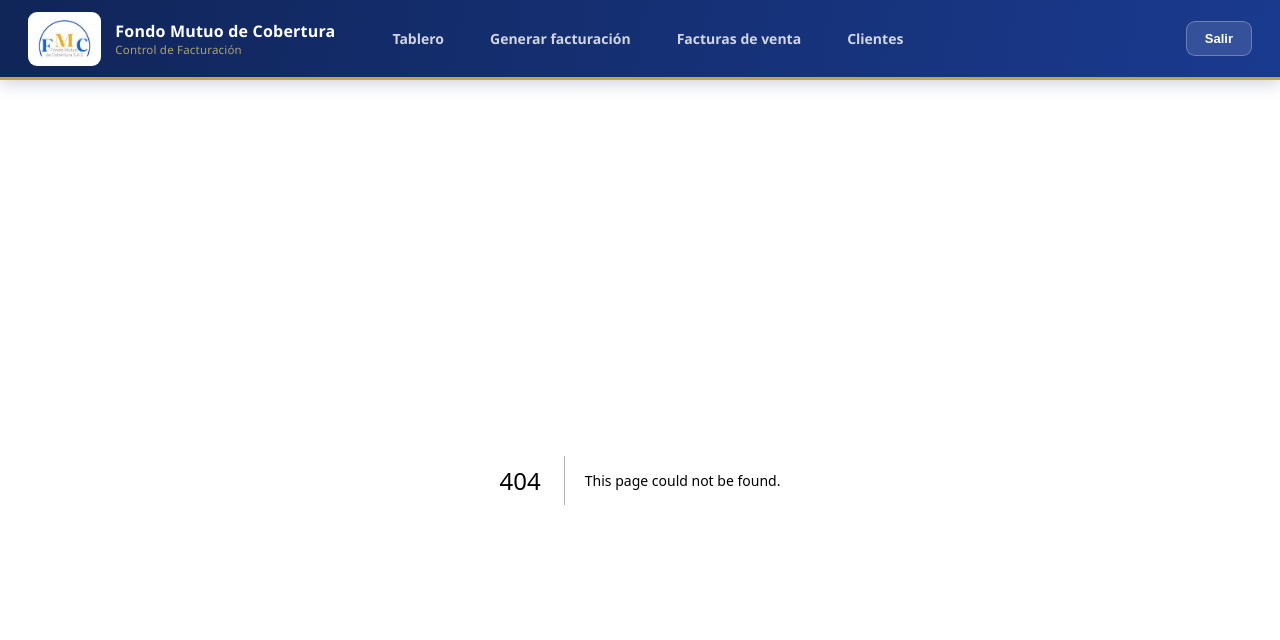
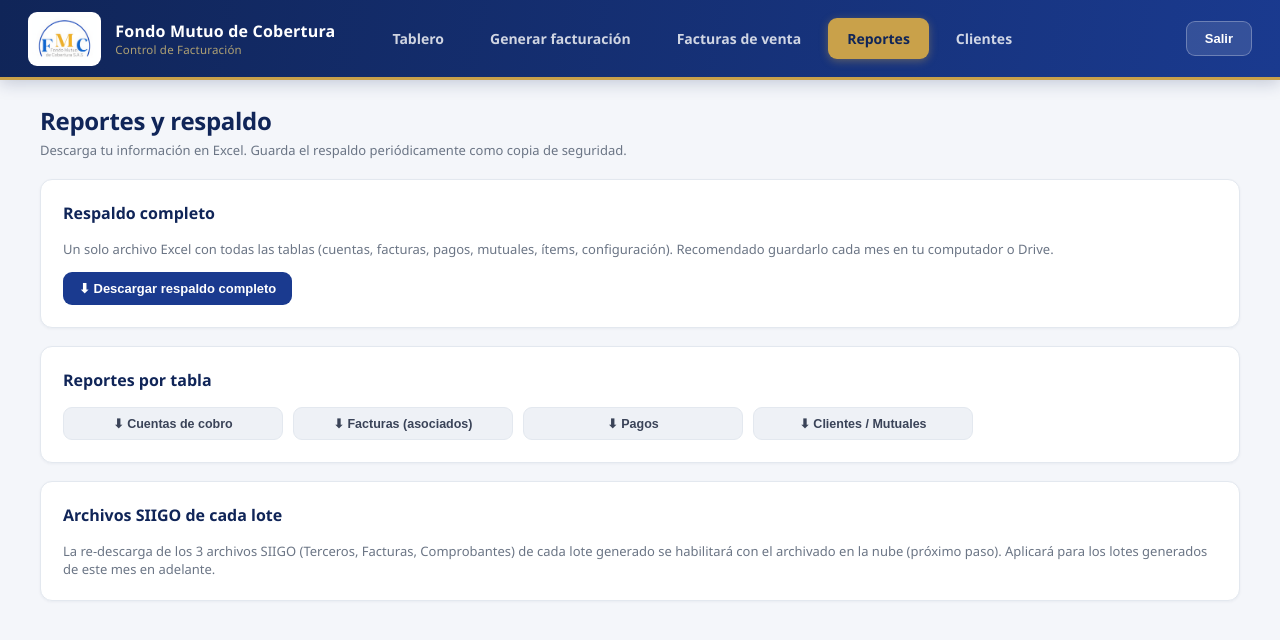
Before and after one commit to FMCfondo/fmc-control-facturacion, a Next.js app: page /reportes in a window 1280 px wide. Before the commit this address had no page. Shown: the top 640 px of the page. Built offline with nearby package versions, Linux system fonts and the light colour scheme.

Commit message:
Modulo de reportes y respaldo (exportar tablas a Excel)

```diff
--- a/app/NavBar.jsx
+++ b/app/NavBar.jsx
@@ -7,6 +7,7 @@ const LINKS = [
   { href: "/", label: "Tablero" },
   { href: "/generar", label: "Generar facturación" },
   { href: "/facturas-venta", label: "Facturas de venta" },
+  { href: "/reportes", label: "Reportes" },
   { href: "/clientes", label: "Clientes" },
 ];
 
--- /dev/null
+++ b/app/api/export/route.js
@@ -0,0 +1,31 @@
+import { NextResponse } from "next/server";
+import { supabaseAdmin } from "../../../lib/supabase";
+
+export const dynamic = "force-dynamic";
+
+// GET → todas las tablas para respaldo/reportes.
+export async function GET() {
+  try {
+    const sb = supabaseAdmin();
+    const [cc, fs, pg, mu, it, cf, pa] = await Promise.all([
+      sb.from("cuentas_cobro").select("*").order("consecutivo"),
+      sb.from("facturas_siigo").select("*").order("consecutivo"),
+      sb.from("pagos").select("*").order("fecha"),
+      sb.from("mutuales").select("*").order("nombre"),
+      sb.from("items_cuenta_cobro").select("*"),
+      sb.from("config").select("*"),
+      sb.from("parametros").select("*"),
+    ]);
+    return NextResponse.json({
+      cuentas_cobro: cc.data || [],
+      facturas_siigo: fs.data || [],
+      pagos: pg.data || [],
+      mutuales: mu.data || [],
+      items_cuenta_cobro: it.data || [],
+      config: cf.data || [],
+      parametros: pa.data || [],
+    });
+  } catch (e) {
+    return NextResponse.json({ error: e.message }, { status: 500 });
+  }
+}
--- /dev/null
+++ b/app/reportes/page.jsx
@@ -0,0 +1,86 @@
+"use client";
+import { useState } from "react";
+import * as XLSX from "xlsx-js-style";
+
+const HOY = () => new Date().toISOString().slice(0, 10);
+
+export default function Reportes() {
+  const [cargando, setCargando] = useState("");
+  const [msg, setMsg] = useState("");
+
+  async function traer() {
+    const r = await fetch("/api/export", { cache: "no-store" });
+    const d = await r.json();
+    if (!r.ok) throw new Error(d.error || "Error");
+    return d;
+  }
+
+  // Construye una hoja desde un arreglo de objetos.
+  const hoja = (arr) => XLSX.utils.json_to_sheet(arr.length ? arr : [{ vacio: "sin datos" }]);
+
+  async function respaldoCompleto() {
+    setCargando("full"); setMsg("");
+    try {
+      const d = await traer();
+      const wb = XLSX.utils.book_new();
+      const hojas = {
+        "Cuentas de cobro": d.cuentas_cobro, "Facturas": d.facturas_siigo, "Pagos": d.pagos,
+        "Mutuales": d.mutuales, "Items": d.items_cuenta_cobro, "Config": d.config, "Parametros": d.parametros,
+      };
+      Object.entries(hojas).forEach(([n, arr]) => XLSX.utils.book_append_sheet(wb, hoja(arr || []), n.slice(0, 31)));
+      XLSX.writeFile(wb, `Respaldo FMC - ${HOY()}.xlsx`);
+    } catch (e) { setMsg("✗ " + e.message); }
+    setCargando("");
+  }
+
+  async function tabla(clave, nombre) {
+    setCargando(clave); setMsg("");
+    try {
+      const d = await traer();
+      const wb = XLSX.utils.book_new();
+      XLSX.utils.book_append_sheet(wb, hoja(d[clave] || []), nombre.slice(0, 31));
+      XLSX.writeFile(wb, `${nombre} - ${HOY()}.xlsx`);
+    } catch (e) { setMsg("✗ " + e.message); }
+    setCargando("");
+  }
+
+  const Btn = ({ id, onClick, children, primary }) => (
+    <button className={primary ? "btn-primary" : "logout"} disabled={!!cargando} onClick={onClick} style={{ minWidth: 220, justifyContent: "center" }}>
+      {cargando === id ? "Generando…" : children}
+    </button>
+  );
+
+  return (
+    <div className="wrap">
+      <div className="page-head">
+        <h1>Reportes y respaldo</h1>
+        <p>Descarga tu información en Excel. Guarda el respaldo periódicamente como copia de seguridad.</p>
+      </div>
+
+      <div className="card">
+        <h2>Respaldo completo</h2>
+        <p style={{ fontSize: 13, color: "var(--gris)", marginBottom: 14 }}>Un solo archivo Excel con todas las tablas (cuentas, facturas, pagos, mutuales, ítems, configuración). Recomendado guardarlo cada mes en tu computador o Drive.</p>
+        <Btn id="full" onClick={respaldoCompleto} primary>⬇ Descargar respaldo completo</Btn>
+      </div>
+
+      <div className="card">
+        <h2>Reportes por tabla</h2>
+        <div style={{ display: "flex", gap: 10, flexWrap: "wrap" }}>
+          <Btn id="cuentas_cobro" onClick={() => tabla("cuentas_cobro", "Cuentas de cobro")}>⬇ Cuentas de cobro</Btn>
+          <Btn id="facturas_siigo" onClick={() => tabla("facturas_siigo", "Facturas por asociado")}>⬇ Facturas (asociados)</Btn>
+          <Btn id="pagos" onClick={() => tabla("pagos", "Pagos")}>⬇ Pagos</Btn>
+          <Btn id="mutuales" onClick={() => tabla("mutuales", "Clientes - Mutuales")}>⬇ Clientes / Mutuales</Btn>
+        </div>
+        {msg && <div className="err" style={{ marginTop: 14 }}>{msg}</div>}
+      </div>
+
+      <div className="card">
+        <h2>Archivos SIIGO de cada lote</h2>
+        <p style={{ fontSize: 13, color: "var(--gris)" }}>
+          La re-descarga de los 3 archivos SIIGO (Terceros, Facturas, Comprobantes) de cada lote generado se habilitará con el
+          archivado en la nube (próximo paso). Aplicará para los lotes generados de este mes en adelante.
+        </p>
+      </div>
+    </div>
+  );
+}
```
